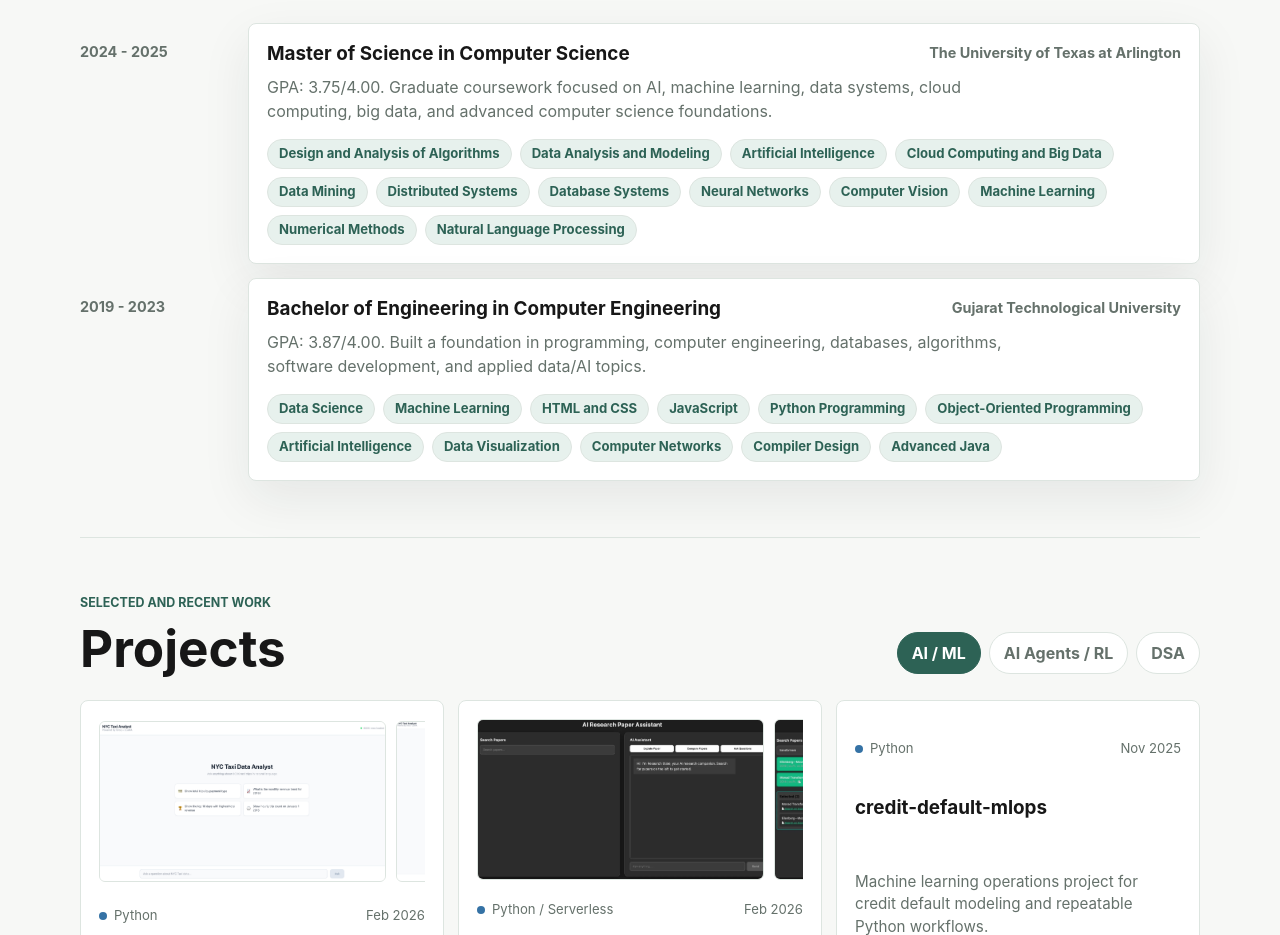
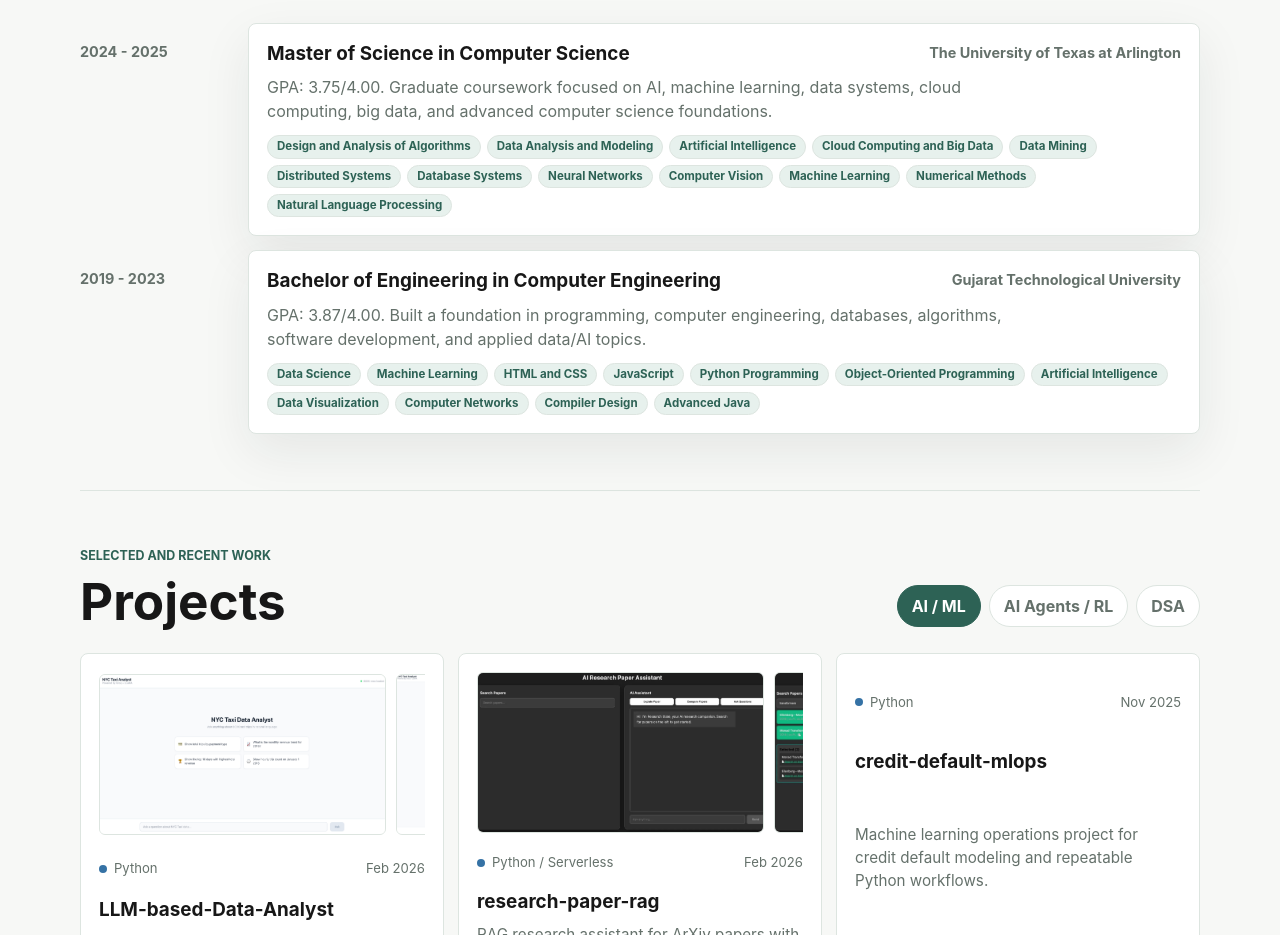
Before and after one commit to AashiGoyani/AashiGoyani.github.io, a plain HTML site: page index.html in a window 1280 px wide. Shown: the part 1940-2875 px from the top of the page. Drawn offline with Linux system fonts and the light colour scheme.

Commit message:
Reduce education coursework pill size

```diff
--- a/styles.css
+++ b/styles.css
@@ -349,6 +349,17 @@ code {
   font-size: 0.82rem;
   font-weight: 750;
   line-height: 1.2;
+}
+
+#education .coursework {
+  gap: 6px;
+  margin-top: 12px;
+}
+
+#education .coursework span {
+  padding: 4px 9px;
+  font-size: 0.72rem;
+  line-height: 1.15;
 }
 
 .achievement-card {
```
